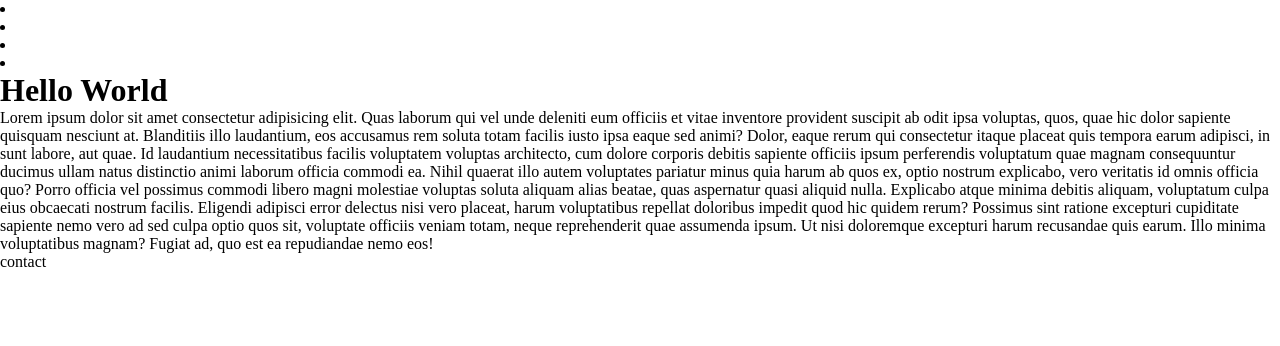
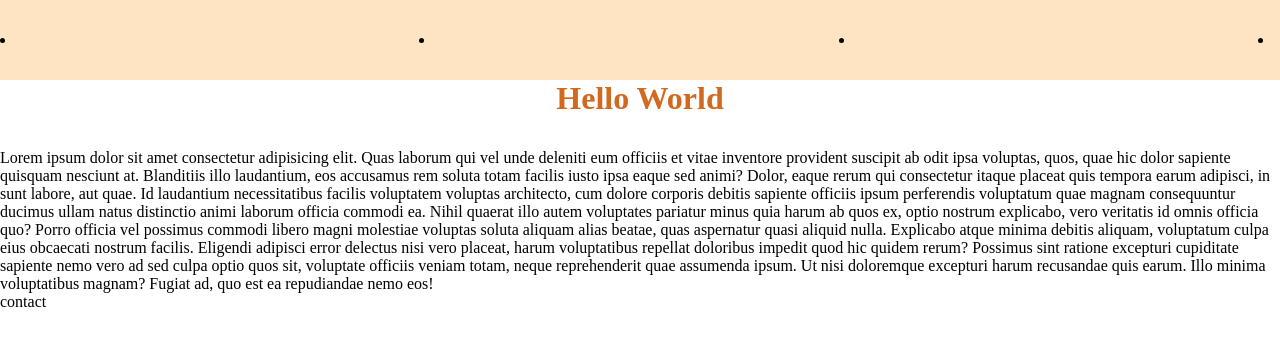
Before and after one commit to saraEM08/TP, a plain HTML site: page index.html in a window 1280 px wide. Drawn offline with Linux system fonts and the light colour scheme.

Commit message:
header style css

```diff
--- a/style.css
+++ b/style.css
@@ -1,5 +1,20 @@
 * {
-    margin: 0;
-    padding: 0;
-    box-sizing: border-box;
+  margin: 0;
+  padding: 0;
+  box-sizing: border-box;
 }
+
+h1 {
+  font-size: 2rem;
+  text-align: center;
+  margin-bottom: 2rem;
+  color: chocolate;
+}
+
+header {
+  display: flex;
+  justify-content: space-between;
+  background-color: bisque;
+  height: 10vh;
+  align-items: center;
+}
```
